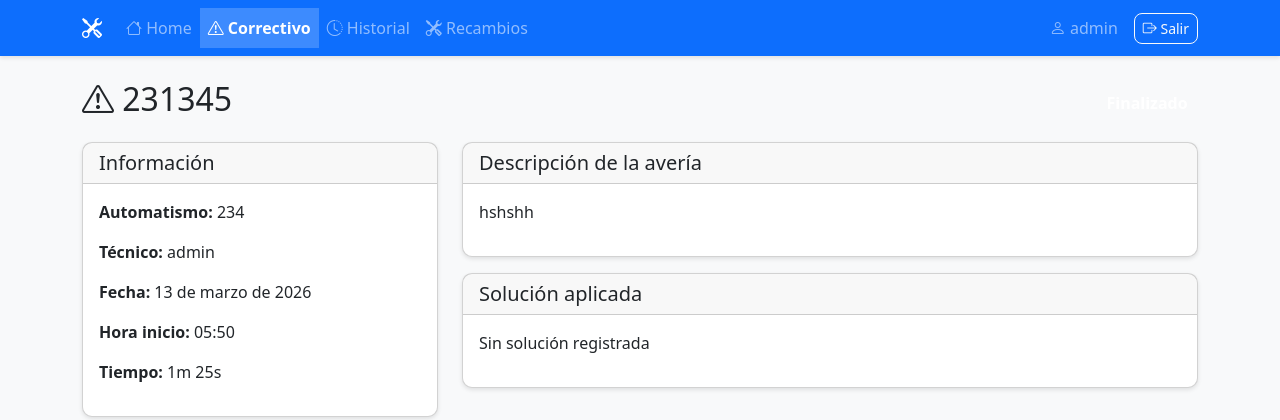
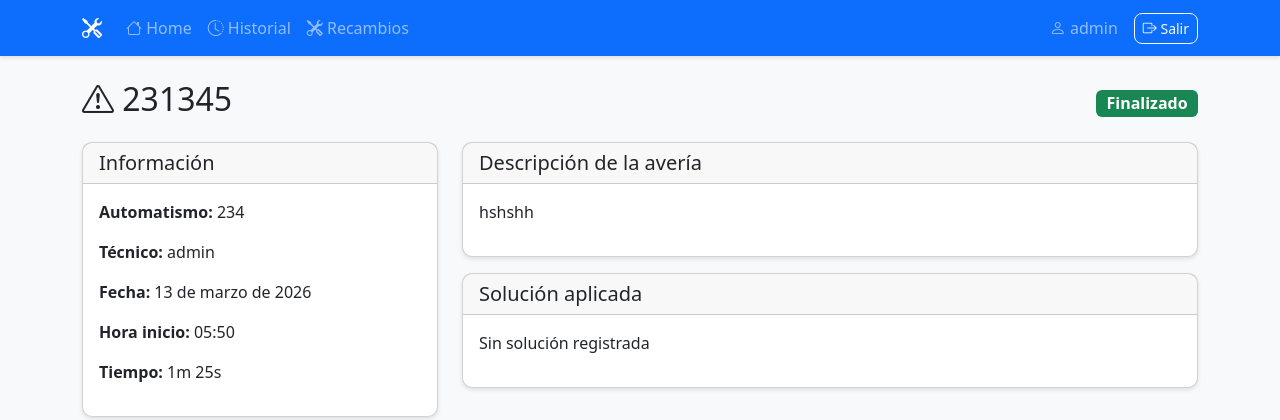
Before and after one commit to fidelincidane/mantenimiento-app, a Django app: page /correctivo/1/ in a window 1280 px wide. Shown: the top 420 px of the page. Run offline with Django 5.2, Linux system fonts and the light colour scheme; a user stored in the database is signed in; data comes from the database, SQL or seed files in the repository; data that the repository does not hold is empty.

Commit message:
Fix: error 500, auto-detección de repuestos múltiples, colores de badges

```diff
--- a/preventivoapp/templates/preventivoapp/automatismos.html
+++ b/preventivoapp/templates/preventivoapp/automatismos.html
@@ -1,4 +1,5 @@
 {% extends 'preventivoapp/base.html' %}
+{% load extras %}
 
 {% block title %}Inicio{% endblock %}
 
@@ -13,7 +14,7 @@
                 <span class="badge bg-primary mb-1">Preventivo</span>
                 <h6 class="mb-1">{{ p.codigo }}</h6>
                 <small class="text-muted">{{ p.automatismo.codigo }}</small><br>
-                <span class="badge bg-{% if p.estado == 'parado' %}warning{% else %}info{% endif %}">
+                <span class="badge bg-{{ p.estado|badge_color }}">
                     {{ p.get_estado_display }}
                 </span>
             </div>
@@ -28,7 +29,7 @@
                 <span class="badge bg-danger mb-1">Correctivo</span>
                 <h6 class="mb-1">{{ c.codigo }}</h6>
                 <small class="text-muted">{{ c.automatismo.codigo }}</small><br>
-                <span class="badge bg-{% if c.estado == 'parado' %}warning{% else %}info{% endif %}">
+                <span class="badge bg-{{ c.estado|badge_color }}">
                     {{ c.get_estado_display }}
                 </span>
             </div>
--- a/preventivoapp/templates/preventivoapp/base.html
+++ b/preventivoapp/templates/preventivoapp/base.html
@@ -31,11 +31,6 @@
                     <li class="nav-item">
                         <a class="nav-link {% if request.path == '/automatismos/' or request.path == '/' %}active{% endif %}" href="{% url 'automatismos' %}">
                             <i class="bi bi-house"></i> Home
-                        </a>
-                    </li>
-                    <li class="nav-item">
-                        <a class="nav-link {% if '/correctivo' in request.path %}active{% endif %}" href="{% url 'crear_correctivo' %}">
-                            <i class="bi bi-exclamation-triangle"></i> Correctivo
                         </a>
                     </li>
                     <li class="nav-item">
--- a/preventivoapp/templates/preventivoapp/detalle_correctivo.html
+++ b/preventivoapp/templates/preventivoapp/detalle_correctivo.html
@@ -8,7 +8,7 @@
     <div class="col-12">
         <div class="d-flex justify-content-between align-items-center mb-3">
             <h2><i class="bi bi-exclamation-triangle"></i> {{ correctivo.codigo }}</h2>
-            <span class="badge bg-{{ correctivo.estado|default:'secondary' }} fs-6">
+            <span class="badge bg-{{ correctivo.estado|badge_color }} fs-6">
                 {{ correctivo.get_estado_display }}
             </span>
         </div>
--- a/preventivoapp/templates/preventivoapp/detalle_preventivo.html
+++ b/preventivoapp/templates/preventivoapp/detalle_preventivo.html
@@ -8,7 +8,7 @@
     <div class="col-12">
         <div class="d-flex justify-content-between align-items-center mb-3">
             <h2><i class="bi bi-clipboard-check"></i> {{ preventivo.codigo }}</h2>
-            <span class="badge bg-{{ preventivo.estado|default:'secondary' }} fs-6">
+            <span class="badge bg-{{ preventivo.estado|badge_color }} fs-6">
                 {{ preventivo.get_estado_display }}
             </span>
         </div>
@@ -27,7 +27,7 @@
                 <p><strong>Fecha:</strong> {{ preventivo.fecha_inicio }}</p>
                 <p><strong>Hora inicio:</strong> {{ preventivo.hora_inicio }}</p>
                 {% if preventivo.tiempo %}
-                <p><strong>Tiempo:</strong> {{ correcto.tiempo|duration }}</p>
+                <p><strong>Tiempo:</strong> {{ preventivo.tiempo|duration }}</p>
                 {% endif %}
             </div>
         </div>
--- a/preventivoapp/templatetags/extras.py
+++ b/preventivoapp/templatetags/extras.py
@@ -24,3 +24,14 @@ def duration(td):
         parts.append(f"{seconds}s")
 
     return " ".join(parts)
+
+@register.filter
+def badge_color(estado):
+    """Mapea estado a color de badge Bootstrap"""
+    colores = {
+        'iniciado': 'primary',
+        'en_progreso': 'info',
+        'parado': 'warning',
+        'finalizado': 'success',
+    }
+    return colores.get(estado, 'secondary')
--- a/preventivoapp/views.py
+++ b/preventivoapp/views.py
@@ -208,10 +208,9 @@ def detalle_preventivo(request, id):
                 if not existe and len(nombre_final) > 2:
                     Recambio.objects.create(
                         preventivo=preventivo,
-                            nombre=nombre_final,
-                            cantidad=cantidad
-                        )
-                    break
+                        nombre=nombre_final,
+                        cantidad=cantidad
+                    )
 
             # Detectar deficiencias - extraer texto completo después de palabras clave
             deficiencias_patrones = [
```
